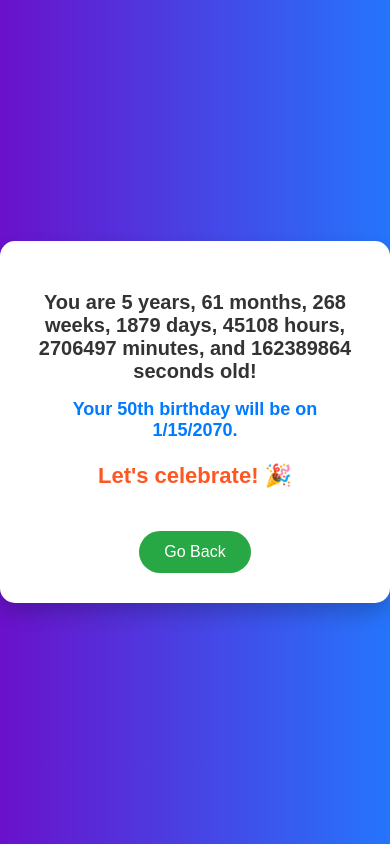
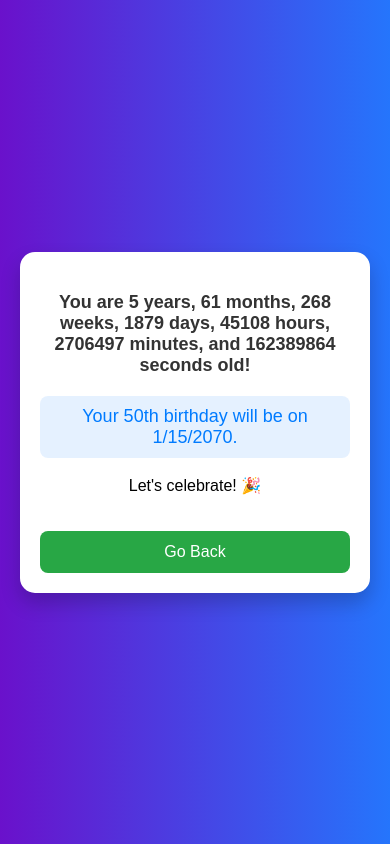
Before and after one commit to naddot/how-old, a plain HTML site: page index.html in a window 390 px wide. Both pictures are taken after typing "2020-01-15" into the empty fields and a click on the button "Calculate Age". Drawn offline with Linux system fonts and the light colour scheme.

Commit message:
mobile styling

```diff
--- a/styles.css
+++ b/styles.css
@@ -18,7 +18,8 @@ body {
     border-radius: 15px; /* Make corners more rounded */
     width: 350px;
     box-shadow: 0 10px 20px rgba(0, 0, 0, 0.2);
-    transition: transform 0.5s ease, opacity 0.5s ease; /* Smooth transition effect */
+    transition: transform 0.2s ease; /* Smooth transition effect */
+    margin: 20px;
 }
 
 .container:hover {
@@ -26,7 +27,7 @@ body {
 }
 
 /* Input Fields Styling */
-input {
+input, select {
     padding: 12px;
     margin: 10px 0;
     width: 100%; /* Make inputs full width */
@@ -36,7 +37,7 @@ input {
     transition: border 0.3s ease, box-shadow 0.3s ease;
 }
 
-input:focus {
+input:focus, select:focus {
     border-color: #28a745;
     box-shadow: 0 0 8px rgba(40, 167, 69, 0.4); /* Green border and glow effect when focused */
     outline: none;
@@ -47,12 +48,12 @@ button {
     padding: 12px 25px;
     background: #28a745;
     color: white;
-    margin-top: 20px; /* Adjust the number to control the spacing */
     border: none;
-    border-radius: 80px;
+    border-radius: 8px;
     font-size: 16px;
     cursor: pointer;
     transition: background 0.3s ease, transform 0.2s ease;
+    margin-top: 20px; /* Move the button down */
 }
 
 button:hover {
@@ -75,25 +76,49 @@ button:active {
 /* Milestone Message Styling */
 #nextMilestone {
     font-size: 18px;
-    margin-top: 10px;
-    color: #007bff; /* Blue for milestone */
+    margin-top: 20px;
+    color: #007bff;
+    font-weight: normal;
+    background-color: rgba(0, 123, 255, 0.1); /* Subtle background */
+    padding: 10px;
+    border-radius: 8px;
 }
 
-/* Age Information Styling */
-.age-info {
-    font-size: 18px;
-    font-weight: bold;
-    color: #444;
+/* Media Queries for Mobile */
+@media (max-width: 600px) {
+    .container {
+        width: 90%; /* Make the container take up more space on small screens */
+        padding: 20px;
+    }
+
+    button {
+        width: 100%; /* Make button full width on mobile */
+    }
+
+    input, select {
+        font-size: 14px; /* Slightly smaller font size for inputs */
+    }
+
+    #result, #nextMilestone {
+        font-size: 18px; /* Make result and milestone text a bit smaller on mobile */
+    }
 }
 
-/* Result Container */
-#result-container {
-    display: none;
-    transition: opacity 1s ease;
+/* Media Queries for Tablets */
+@media (max-width: 768px) {
+    .container {
+        width: 80%; /* Make the container a bit wider on tablets */
+    }
+
+    button {
+        width: 100%;
+    }
+
+    input, select {
+        font-size: 16px; /* Adjust input font size for tablets */
+    }
+
+    #result, #nextMilestone {
+        font-size: 18px;
+    }
 }
-
-#celebrateMessage {
-    font-size: 22px;
-    color: #ff5722;
-    font-weight: bold;
-}
```
